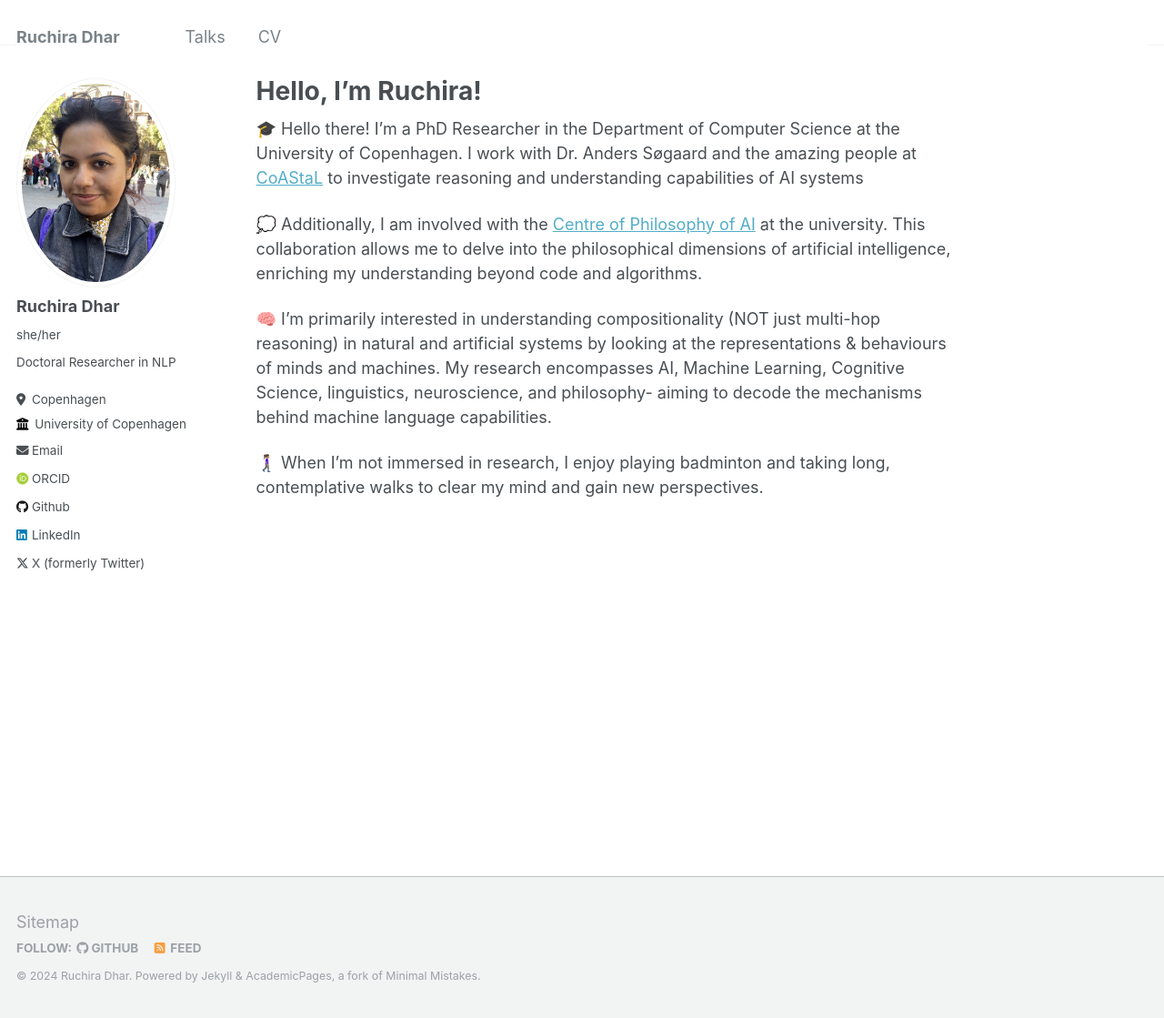
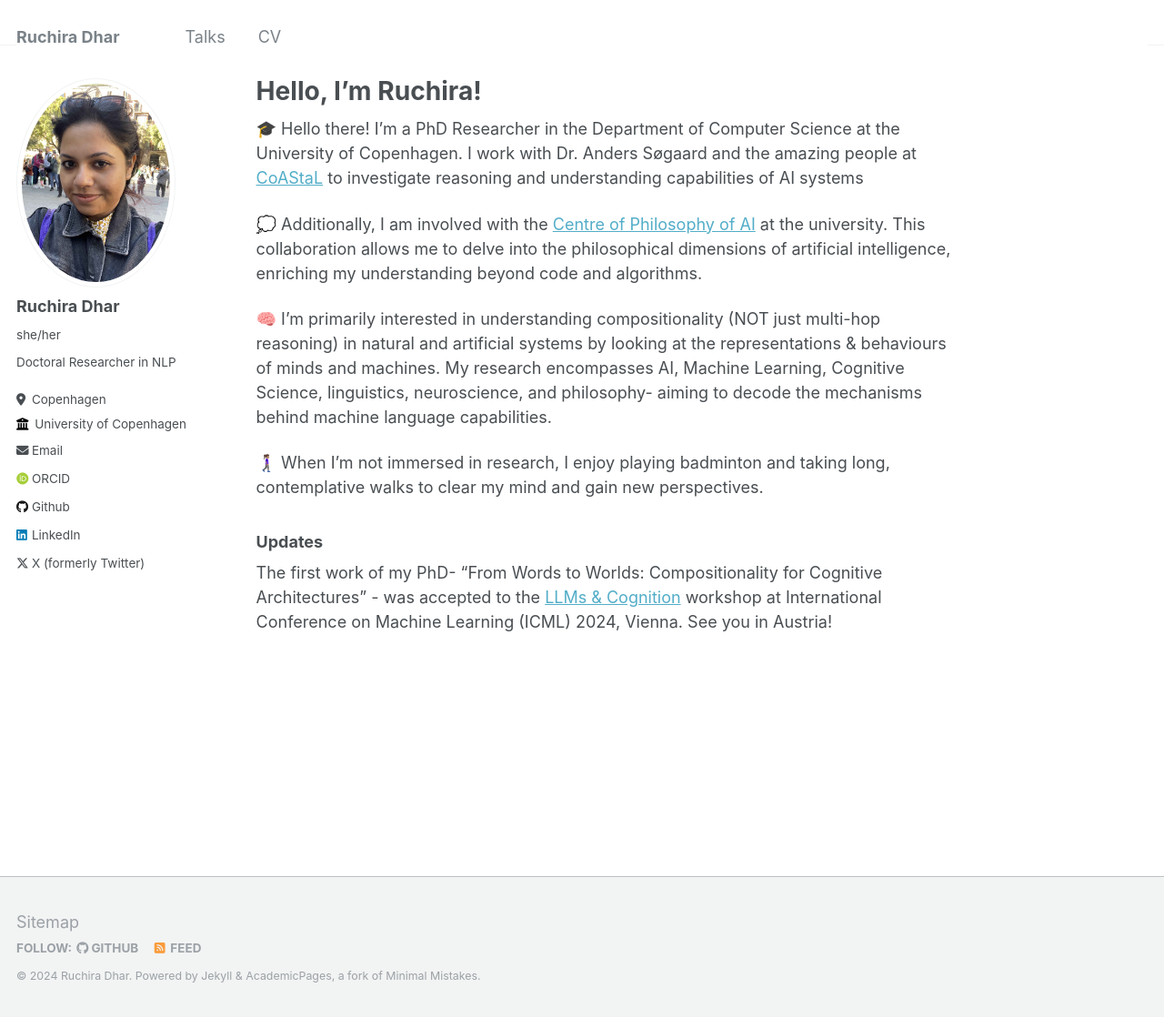
Before and after one commit to ruchiradhar/ruchiradhar.github.io, a Jekyll site: the page built from _pages/about.md, in a window 1280 px wide and 1119 px high. Shown: the whole window at 91% size. Built offline with Jekyll 4.4.1, drawn with Linux system fonts in a browser that asks for light colours; some web fonts are replaced.

Commit message:
Adding ICML Update

```diff
--- a/_pages/about.md
+++ b/_pages/about.md
@@ -16,3 +16,8 @@ redirect_from:
 🧠 I'm primarily interested in understanding compositionality (NOT just multi-hop reasoning) in natural and artificial systems by looking at the representations & behaviours of minds and machines. My research encompasses AI, Machine Learning, Cognitive Science, linguistics, neuroscience, and philosophy-  aiming to decode the mechanisms behind machine language capabilities.
 
 🚶🏽‍♀️‍➡️ When I’m not immersed in research, I enjoy playing badminton and taking long, contemplative walks to clear my mind and gain new perspectives.
+
+
+### Updates
+
+The first work of my PhD- "From Words to Worlds: Compositionality for Cognitive Architectures" - was accepted to the [LLMs & Cognition](https://llm-cognition.github.io/) workshop at International Conference on Machine Learning (ICML) 2024, Vienna. See you in Austria!
```
Also changed, not shown: 1 other file.
